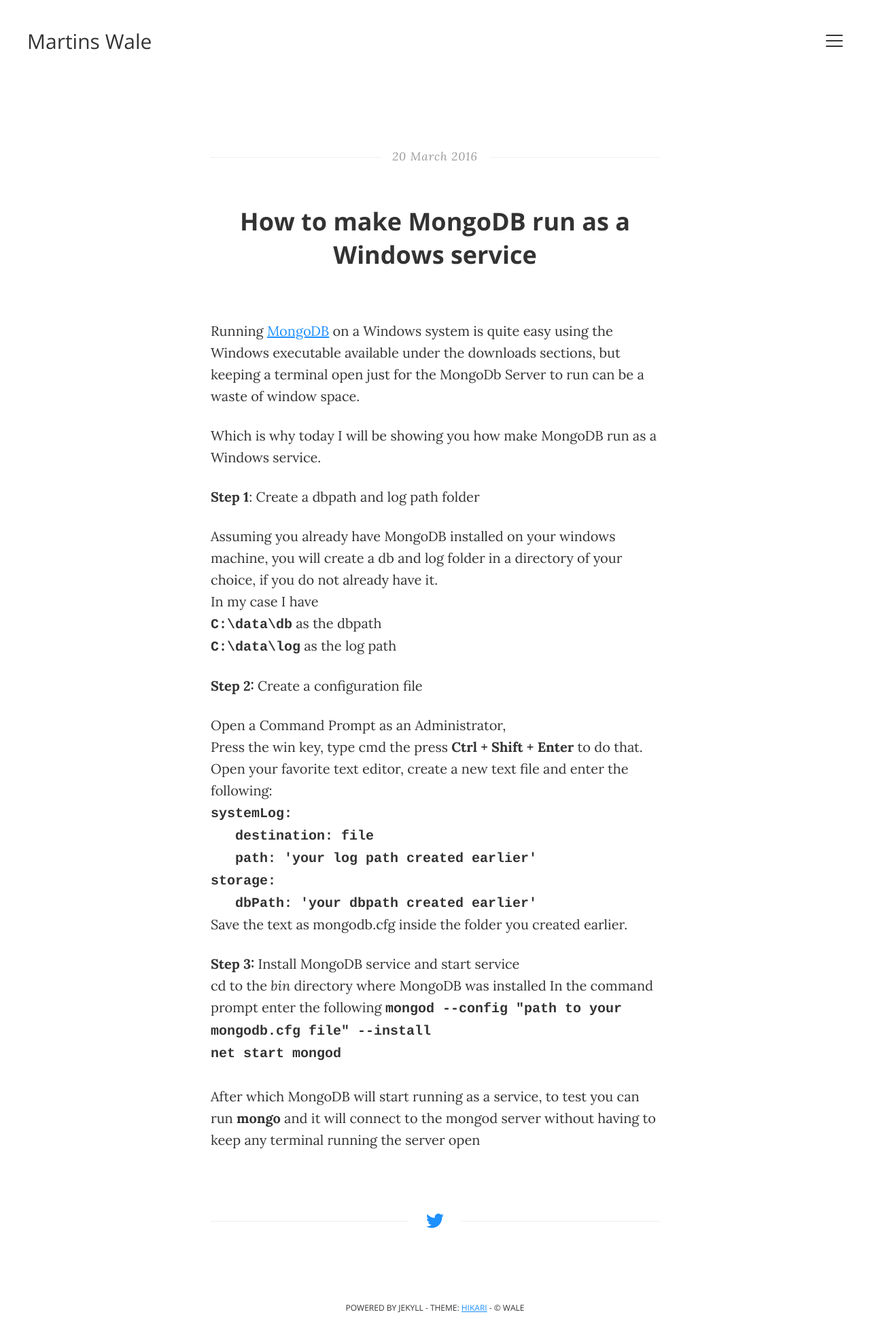
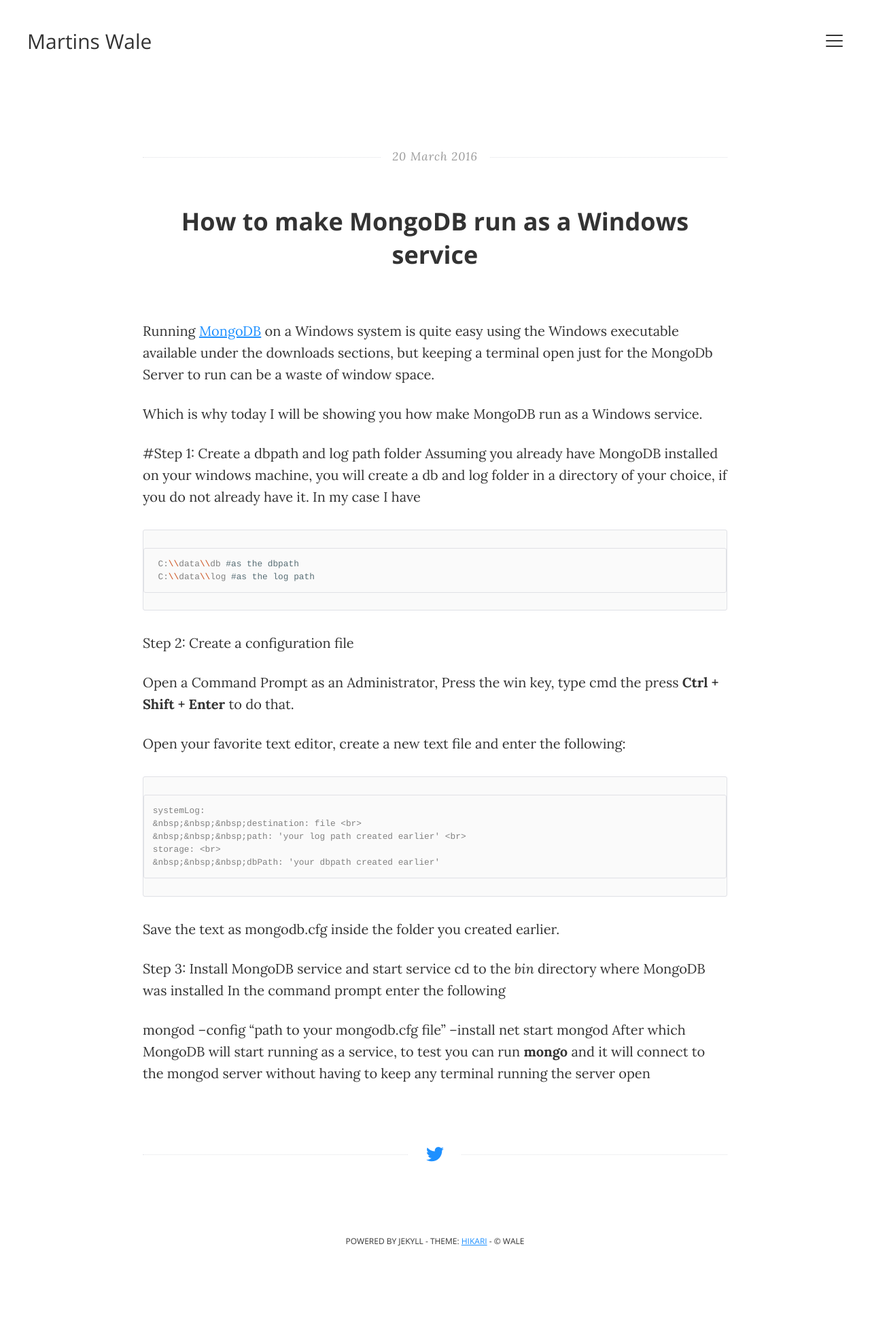
Before and after one commit to NottherealIllest/walez.github.io, a Jekyll site: the page built from _posts/2016-03-20-how-to-make-mongodb-run-as-a-windows-service.markdown, in a window 1280 px wide. Shown: the whole page at 68% size. Built offline with Jekyll 4.4.1, drawn with Linux system fonts in a browser that asks for light colours; comment, search, counter and statistics services are not loaded; after the commit the page ends 1876 px from its top, so only the background shows below that; part of the change alters nothing that is shown.

````diff
--- a/_config.yml
+++ b/_config.yml
@@ -1,7 +1,7 @@
 excerpt_separator: ""
 markdown: kramdown
 permalink: pretty
-highlighter: pygments
+highlighter: rouge
 
 paginate: 10
 paginate_path: "/page/:num"
--- a/_layouts/default.html
+++ b/_layouts/default.html
@@ -60,14 +60,31 @@
       <main>
         {{ content }}
       </main>
-
       <footer>
         <small>Powered by Jekyll - Theme: <a href="https://github.com/m3xm/hikari-for-Jekyll">hikari</a> - &copy; {{ site.author }}</small>
       </footer>
 
     </div>
     {% comment %} site-wrapper {% endcomment %}
+    <script>
 
+      /**
+      *  RECOMMENDED CONFIGURATION VARIABLES: EDIT AND UNCOMMENT THE SECTION BELOW TO INSERT DYNAMIC VALUES FROM YOUR PLATFORM OR CMS.
+      *  LEARN WHY DEFINING THESE VARIABLES IS IMPORTANT: https://disqus.com/admin/universalcode/#configuration-variables*/
+      /*
+      var disqus_config = function () {
+      this.page.url = PAGE_URL;  // Replace PAGE_URL with your page's canonical URL variable
+      this.page.identifier = PAGE_IDENTIFIER; // Replace PAGE_IDENTIFIER with your page's unique identifier variable
+      };
+      */
+      (function() { // DON'T EDIT BELOW THIS LINE
+      var d = document, s = d.createElement('script');
+      s.src = 'https://walez.disqus.com/embed.js';
+      s.setAttribute('data-timestamp', +new Date());
+      (d.head || d.body).appendChild(s);
+      })();
+    </script>
+    <noscript>Please enable JavaScript to view the <a href="https://disqus.com/?ref_noscript">comments powered by Disqus.</a></noscript>
     <script src="{{ site.baseurl }}/js/main.js"></script>
     {% comment %} Google Analytics {% endcomment %}
     {% if site.ga_tracking_id and site.ga_domain %}
@@ -81,6 +98,6 @@
         ga('send', 'pageview');
       </script>
     {% endif %}
-
+  <script id="dsq-count-scr" src="//walez.disqus.com/count.js" async></script>
   </body>
 </html>
--- a/_layouts/post.html
+++ b/_layouts/post.html
@@ -1,5 +1,6 @@
 ---
 layout: default
+comments: true
 ---
 
 <section class="single-wrap">
@@ -31,4 +32,5 @@ layout: default
       </a>
     {% endif %}
   </article>
+  <div id="disqus_thread"></div>
 </section>
--- a/_posts/2016-03-20-how-to-make-mongodb-run-as-a-windows-service.markdown
+++ b/_posts/2016-03-20-how-to-make-mongodb-run-as-a-windows-service.markdown
@@ -7,35 +7,34 @@ Running <a href='https://www.mongodb.org/'>MongoDB</a>  on a Windows system is q
 
 Which is why today I will be showing you how make MongoDB run as a Windows service.
 
-<b>Step 1</b>: Create a dbpath and log path folder
-<p>Assuming you already have MongoDB installed on your windows machine, you will create a db and log folder in a directory of your choice, if you do not already have it.<br>
-In my case I have <br>
-<b><code> C:\data\db</code></b> as the dbpath <br>
-<b><code> C:\data\log</code></b> as the log path
- <p>
+#Step 1: Create a dbpath and log path folder
+Assuming you already have MongoDB installed on your windows machine, you will create a db and log folder in a directory of your choice, if you do not already have it.
+In my case I have
+```shell
+ C:\\data\\db #as the dbpath
+ C:\\data\\log #as the log path
+```
 
-<b>Step 2:</b> Create a configuration file
+Step 2: Create a configuration file
 
-<p>Open a Command Prompt as an Administrator, <br>
-Press the win key, type cmd the press <b>Ctrl + Shift + Enter </b>  to do that.<br>
+Open a Command Prompt as an Administrator,
+Press the win key, type cmd the press <b>Ctrl + Shift + Enter </b>  to do that.
 
-Open your favorite text editor, create a new text file and enter the following:<br>
-<code><b>
-systemLog:<br>
+Open your favorite text editor, create a new text file and enter the following:
+```
+systemLog:
 &nbsp;&nbsp;&nbsp;destination: file <br>
 &nbsp;&nbsp;&nbsp;path: 'your log path created earlier' <br>
 storage: <br>
 &nbsp;&nbsp;&nbsp;dbPath: 'your dbpath created earlier'
-</b> </code><br>
+```
 
 Save the text as mongodb.cfg inside the folder you created earlier.
-<p>
-<b>Step 3:</b> Install MongoDB service and start service<br>
+
+Step 3: Install MongoDB service and start service
 cd to the <i>bin</i> directory where MongoDB was installed
 In the command prompt enter the following
-<b><code>
-mongod --config "path to your mongodb.cfg file" --install <br>
+
+mongod --config "path to your mongodb.cfg file" --install
 net start mongod
-</code></b>
-<br><br>
 After which MongoDB will start running as a service, to test you can run <b>mongo</b> and it will connect to the mongod server without having to keep any terminal running the server open
--- a/_scss/pages/_posts.scss
+++ b/_scss/pages/_posts.scss
@@ -1,6 +1,6 @@
 .single-wrap {
   width: 100%;
-  max-width: 740px;
+  max-width: 940px;
   margin: $spacing-s auto;
   font-family: $variant-family;
   background: white;
````
